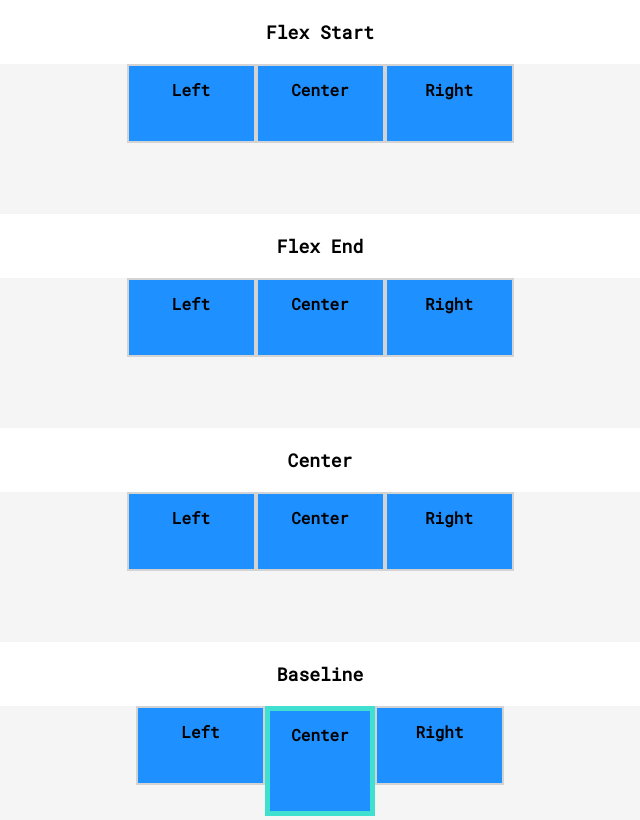
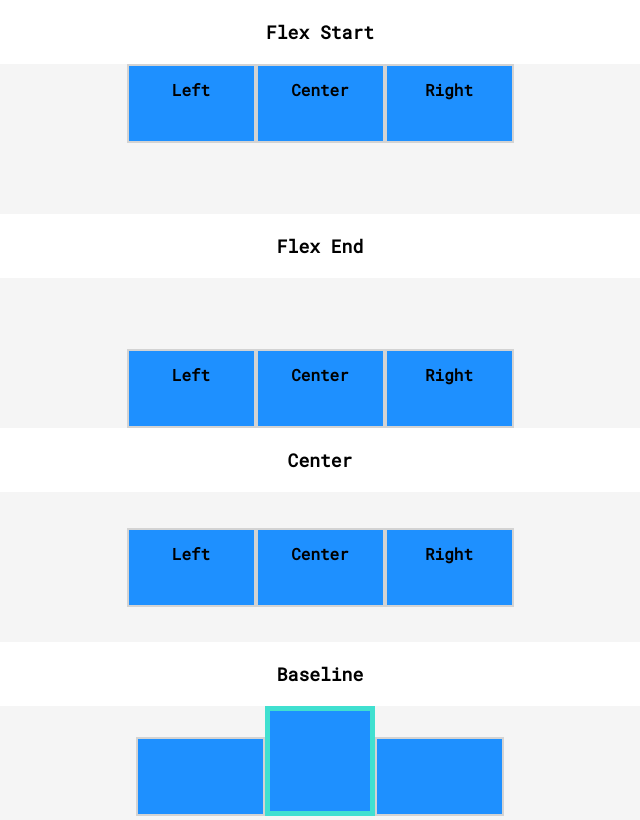
Before and after one commit to kendallawills/Codecademy-Align-Items, a plain HTML site: page index.html in a window 1280 px wide. Shown: the top 820 px of the page, without its empty margins (320-960 px from the left). Drawn offline with Linux system fonts and the light colour scheme.

Commit message:
Final Push

```diff
--- a/index.html
+++ b/index.html
@@ -54,15 +54,9 @@
         <!-- BASELINE -->
         <h1>Baseline</h1>
         <div class="container" id="baseline">
-            <div class="left">
-                <h2>Left</h2>
-            </div>
-            <div class="center">
-                <h2>Center</h2>
-            </div>
-            <div class="right">
-                <h2>Right</h2>
-            </div>
+            <div class="left"></div>
+            <div class="center"></div>
+            <div class="right"></div>
         </div>
 
         <!-- STRETCH -->
--- a/resources/style.css
+++ b/resources/style.css
@@ -24,25 +24,25 @@ h2 {
 .center,
 .right {
     width: 125px;
-    height: 75px;
+    min-height: 75px;
     background-color: dodgerblue;
     border: 2px solid lightgrey;
 }
 
 #flexstart {
-
+    align-items: flex-start;
 }
 
 #flexend {
-
+    align-items: flex-end;
 }
 
 #center {
-
+    align-items: center;
 }
 
 #baseline {
-
+    align-items: baseline;
 }
 
 #baseline .center {
@@ -51,6 +51,4 @@ h2 {
     border: 5px solid turquoise;
 }
 
-#stretch {
-
-}
+/* #STRETCH - Default value unless a height is specified */
```
